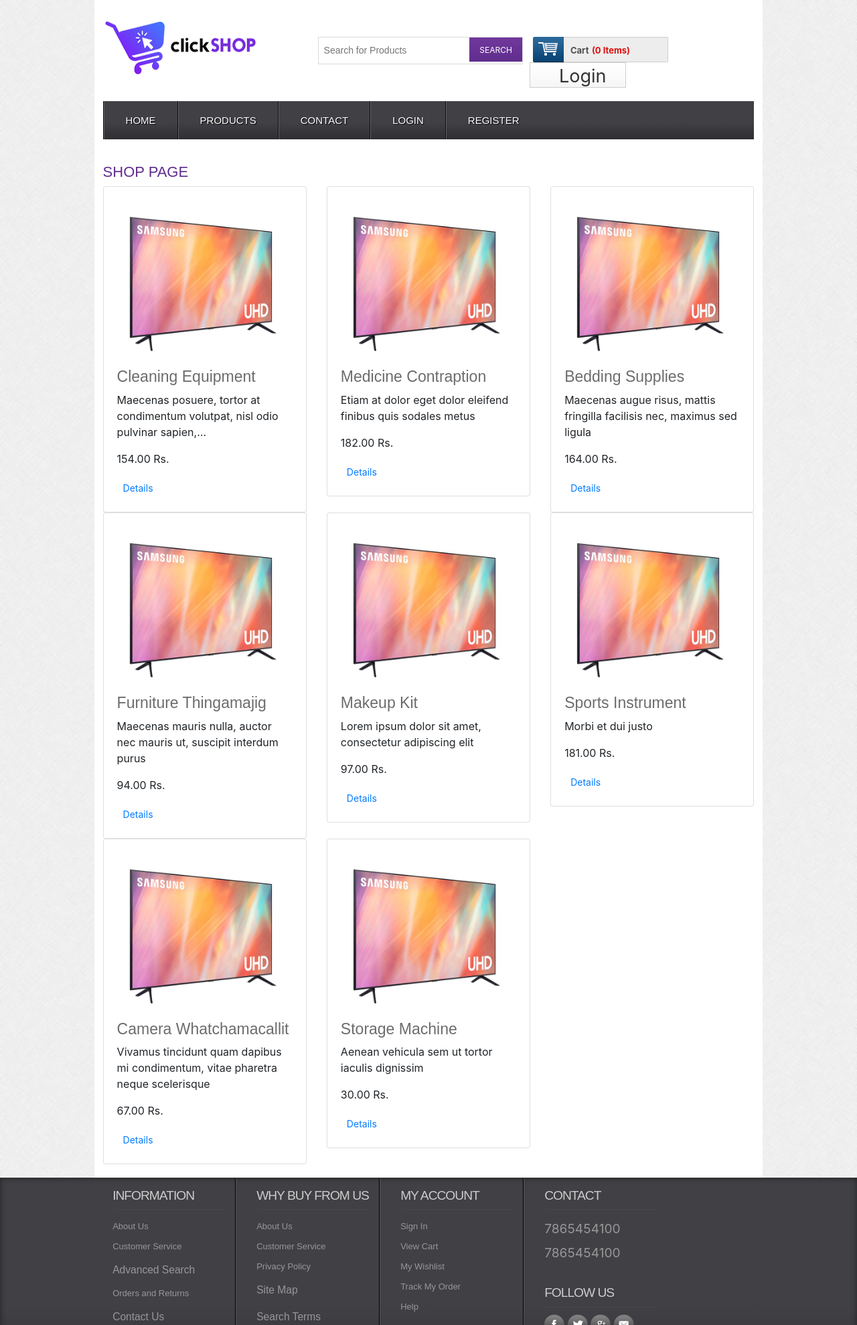
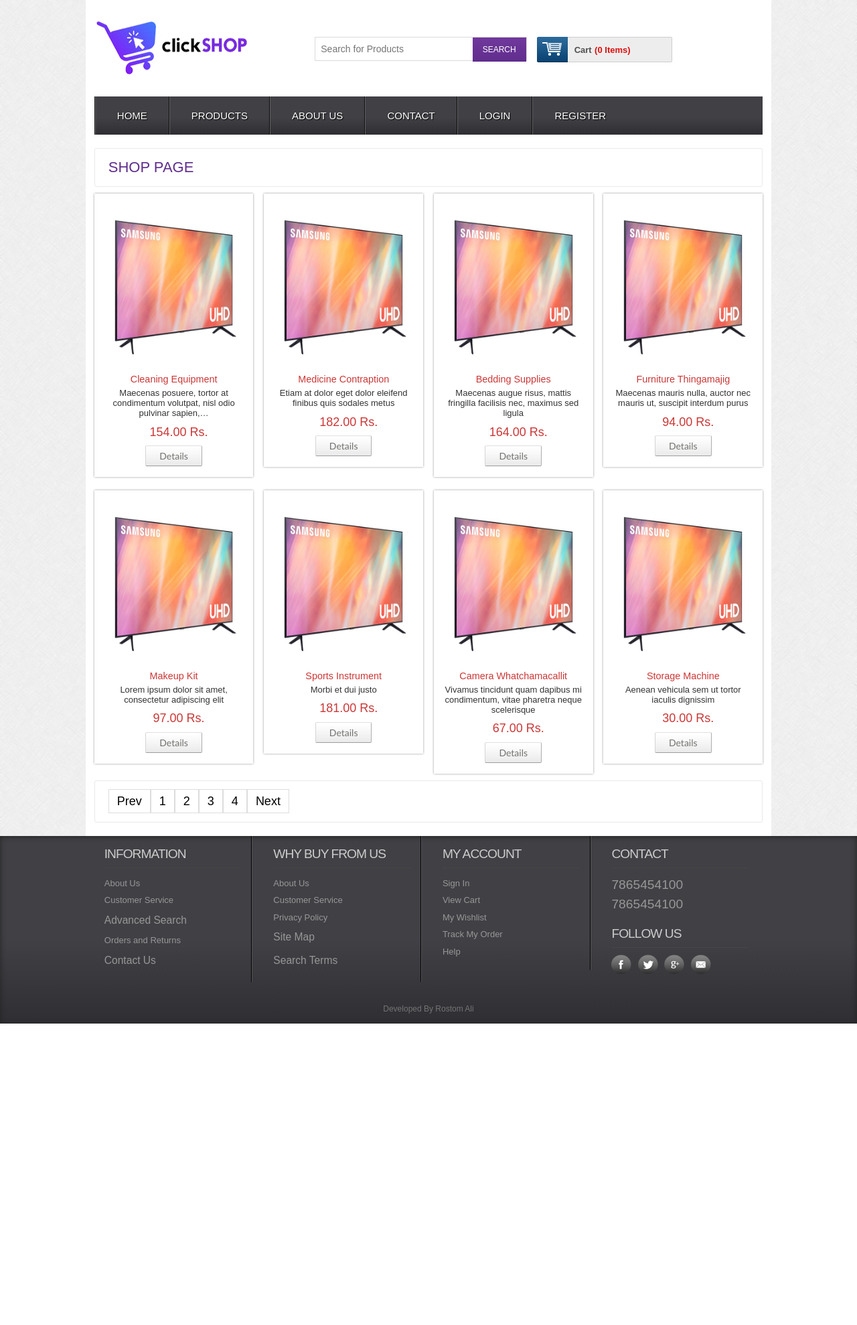
Before and after one commit to dd4227112/ecomerce, a CodeIgniter app: page /database/index.php/web/product in a window 1280 px wide. Shown: the top 1978 px of the page at 67% size. After the commit the page ends 1528 px from the top, so only its background shows below. Run offline with CodeIgniter, Linux system fonts and the light colour scheme; data comes from the database, SQL or seed files in the repository; some web fonts are replaced.

Commit message:
new updates

```diff
--- a/application/controllers/Web.php
+++ b/application/controllers/Web.php
@@ -60,6 +60,7 @@ class Web extends CI_Controller
         $this->pagination->initialize($config);
 
         $data                    = array();
+        $data['category'] ='';
         $data['get_all_product'] = $this->web_model->get_all_product_pagi($config['per_page'], $this->uri->segment('3'));
         $this->load->view('web/inc/header');
         $this->load->view('web/pages/product', $data);
@@ -87,6 +88,7 @@ class Web extends CI_Controller
     public function category_post($id)
     {
         $data                    = array();
+        $data['category'] = $this->db->where('id', $id)->get('tbl_category')->row();
         $data['get_all_product'] = $this->web_model->get_all_product_by_cat($id);
         $this->load->view('web/inc/header');
         $this->load->view('web/pages/product', $data);
--- a/application/models/Web_model.php
+++ b/application/models/Web_model.php
@@ -40,6 +40,11 @@ class Web_Model extends CI_Model
         $this->db->where('tbl_product.publication_status', 1);
         $info = $this->db->get();
         return $info->result();
+    }
+    public function get_category($id){
+        $this->db->where('id', $id);
+        $query = $this->db->get('tbl_category');
+        return $query->row();
     }
 
     public function get_all_product_pagi($limit,$offset)
--- a/application/views/web/inc/header.php
+++ b/application/views/web/inc/header.php
@@ -41,18 +41,6 @@
                         </a>
                     </div>
                 </div>
-                <?php
-                $customer_id = $this->session->userdata('customer_id');
-                if ($customer_id) {
-                    ?>
-                    <div class="login"><a href="<?php echo base_url('/customer/logout'); ?>">Logout</a></div>
-                <?php } else {
-                    ?>
-                    <div class="login"><a href="<?php echo base_url('/customer/login'); ?>">Login</a></div>
-
-                    <?php
-                }
-                ?>
                 <div class="clear"></div>
             </div>
             <div class="clear"></div>
@@ -76,6 +64,11 @@
                     }
                     ?>"><a href="<?php echo base_url('/cart'); ?>">Cart</a></li>
                     <?php } ?>
+                    <li class="<?php
+                if ($this->uri->uri_string() == 'about') {
+                    echo "active";
+                }
+                ?>"><a href="<?php echo base_url('/about'); ?>">About Us</a> </li>
                 <li class="<?php
                 if ($this->uri->uri_string() == 'contact') {
                     echo "active";
@@ -94,7 +87,13 @@
                     echo "active";
                 }
                 ?>"><a href="<?php echo base_url('/customer/register'); ?>">Register</a> </li>
-
+                <?php } ?>
+                <?php if($this->session->userdata('customer_id')){?>
+                    <li class="<?php
+                if ($this->uri->uri_string() == 'customer/logout') {
+                    echo "active";
+                }
+                ?>"><a href="<?php echo base_url('/customer/logout'); ?>">Logout</a> </li>
                 <?php }?>
 
             </ul>
--- a/application/views/web/pages/product.php
+++ b/application/views/web/pages/product.php
@@ -1,39 +1,59 @@
 
-<link rel="stylesheet" href="https://cdn.jsdelivr.net/npm/bootstrap@4.0.0/dist/css/bootstrap.min.css" integrity="sha384-Gn5384xqQ1aoWXA+058RXPxPg6fy4IWvTNh0E263XmFcJlSAwiGgFAW/dAiS6JXm" crossorigin="anonymous">
+
 <div class="main">
     <div class="content">
-        <div class="">
+        <div class="content_top">
             <div class="heading">
-                <h3>Shop Page</h3>
+                <h3>Shop Page <?=$category?"-".$category->category_name:""?></h3>
             </div>
             <div class="clear"></div>
         </div>
-<div class="row">
-
 
         <?php
+        $arr_chunk_product = array_chunk($get_all_product, 4);
+
+        foreach ($arr_chunk_product as $chunk_products) {
             ?>
-                <?php foreach ($get_all_product as $single_products) { ?>
-
-                    <div class="col-sm-4">
-                        <div class="card">
-                        <div class="card-body">
-
+            <div class="section group">
+                <?php foreach ($chunk_products as $single_products) { ?>
+                    <div class="grid_1_of_4 images_1_of_4">
                         <a href="<?php echo base_url('single/'.$single_products->product_id);?>"><img style="width:250px;height:250px" src="<?php echo base_url('uploads/'.$single_products->product_image)?>" alt="" /></a>
                         <h2><?php echo $single_products->product_title ?></h2>
                         <p><?php echo word_limiter($single_products->product_short_description, 10) ?></p>
                         <p><span class="price"><?php echo $this->cart->format_number($single_products->product_price) ?> Rs.</span></p>
-                        <a class="btn btn-sm" href="<?php echo base_url('single/'.$single_products->product_id);?>">Details</a>
+                        <div class="button"><span><a href="<?php echo base_url('single/'.$single_products->product_id);?>" class="details">Details</a></span></div>
                     </div>
-                </div>
-                </div>
                     <?php
                 }
                 ?>
+
+            </div>
             <?php
+        }
         ?>
+        <div class="content_pagi">
+            <div class="pagination">
+                <ul>
+                    <li><a href="#">Prev</a></li>
+                    <li><a href="#">1</a></li>
+                    <li><a href="#">2</a></li>
+                    <li><a href="#">3</a></li>
+                    <li><a href="#">4</a></li>
+                    <li><a href="#">Next</a></li>
+                </ul>
+            </div>
+            <div class="clear"></div>
         </div>
-
 
     </div>
 </div>
+<style>
+    .content_pagi{padding:20px;border: 1px solid #EBE8E8;border-radius: 3px;}
+    .pagination{}
+    .pagination ul{}
+    .pagination ul li{float: left}
+    .pagination ul li a{color: #000;padding: 7px 12px;border: 1px solid #ddd;font-size: 18px;}
+    .pagination ul li a:hover{background:#ddd;}
+    .pagiactive a{background:#ddd;}
+
+</style>
--- a/application/views/web/pages/search.php
+++ b/application/views/web/pages/search.php
@@ -36,10 +36,10 @@
                 <ul>
                     <li><a href="#">Prev</a></li>
                     <li><a href="#">1</a></li>
-                    <li class="pagiactive"><a href="#">2</a></li>
+                    <li><a href="#">2</a></li>
                     <li><a href="#">3</a></li>
                     <li><a href="#">4</a></li>
-                    <li><a href="#">Prev</a></li>
+                    <li><a href="#">Next</a></li>
                 </ul>
             </div>
             <div class="clear"></div>
```
Also changed, not shown: uploads/3.jpg (deleted), uploads/front_view.jpg (added), uploads/ngara_logo.jpg (added).
